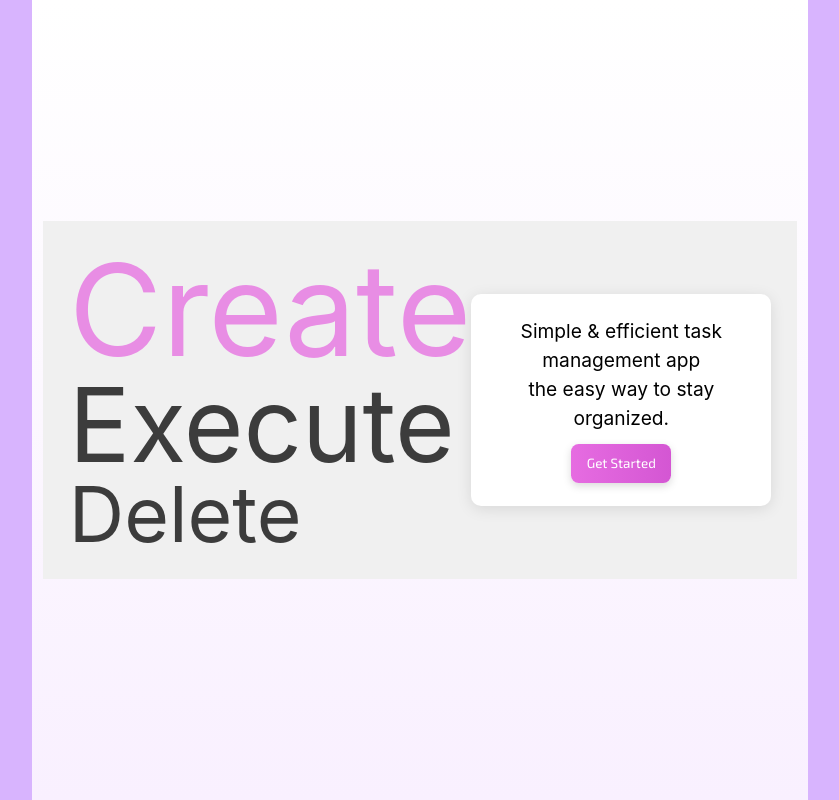
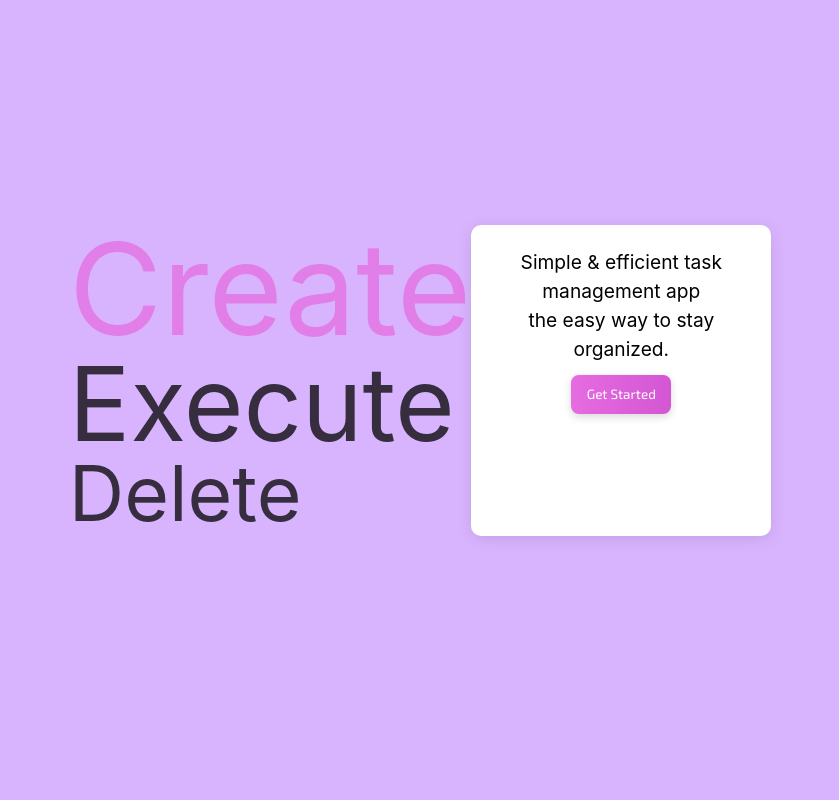
Before and after one commit to leonbadass/my-todo-app, a React (Create React App) app: page / in a window 1280 px wide. Shown: the whole page, without its empty margins (220-1059 px from the left). Built offline with nearby package versions, Linux system fonts and the light colour scheme.

Commit message:
update landing page css to tailwind

```diff
--- a/src/App.js
+++ b/src/App.js
@@ -10,7 +10,7 @@ function App() {
 
 
 
-  return (<main className = "flex h-screen w-screen sm:justify-center bg-purple-300 pb-4 sm:pb-10 "
+  return (<main className = "flex h-screen w-screen align-center justify-center bg-purple-300 pb-4 sm:pb-10 "
   role="main"
   aria-live="polite">
 
--- a/src/Components/Style.css
+++ b/src/Components/Style.css
@@ -6,7 +6,7 @@
     align-items: center;
     height: 100vh;
     padding: clamp(0.25rem, 1.5vw, 0.75rem); /* Reduced padding */
-    background: linear-gradient(to bottom, #ffffff, #f9f0ff);
+
 }
 
 
--- a/src/Components/intro.jsx
+++ b/src/Components/intro.jsx
@@ -1,4 +1,4 @@
-import React from "react";
+
 import Button from "./Button";
 import {motion} from "framer-motion"
 import "./Style.css"
@@ -23,9 +23,9 @@ const Intro = (props)=> {
 
 
     return(<>
-    <div className="main-div">
-      <div className="centered-div" >
-        <div >
+    <div className="self-center ">
+      <div className="flex flex-col sm:flex-row justify-center" >
+        <div className="pb-4 sm:pb-1">
         {['Create', 'Execute', 'Delete'].map((text, i) => (
         <motion.div
         whileHover={{ scale: 1.05 }}
```
